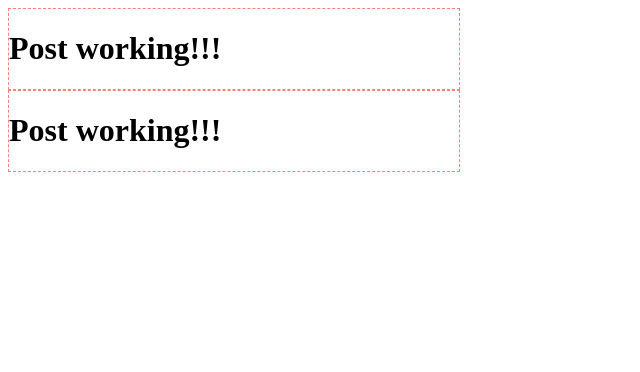
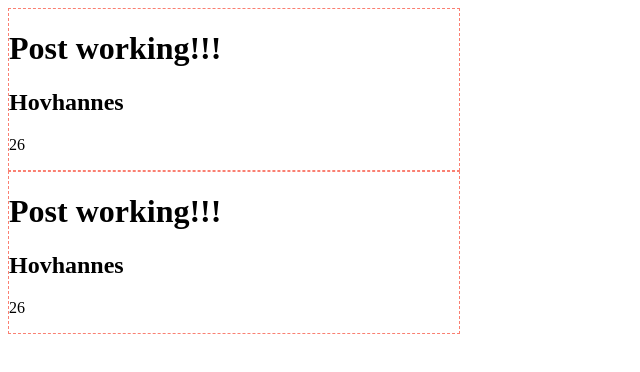
Before and after one commit to hov001/angular-basic, an Angular app: page / in a window 1280 px wide. Shown: the top 372 px of the page, without its empty margins (0-640 px from the left). Built offline with nearby package versions, Linux system fonts and the light colour scheme.

Commit message:
feat(post): added variables and interpolation

```diff
--- a/src/post/post.component.html
+++ b/src/post/post.component.html
@@ -1,3 +1,5 @@
 <div class="post">
   <h1>Post working!!!</h1>
+  <h2>{{ title }}</h2>
+  <p>{{ age }}</p>
 </div>
--- a/src/post/post.component.ts
+++ b/src/post/post.component.ts
@@ -5,4 +5,7 @@ import { Component } from '@angular/core';
   templateUrl: './post.component.html',
   styleUrls: ['./post.component.scss'],
 })
-export class PostComponent {}
+export class PostComponent {
+  title: string = 'Hovhannes';
+  age: number = 26;
+}
```
